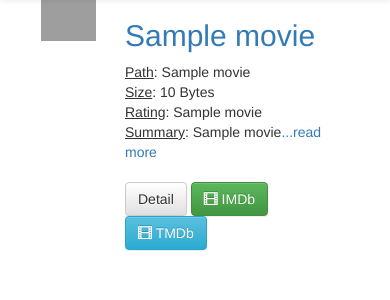
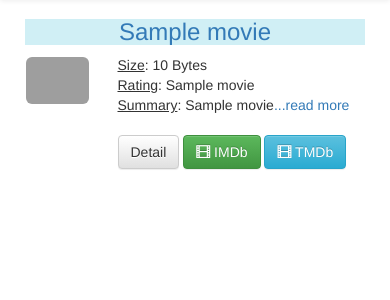
Before and after one commit to LobsterBandit/Movie_DB_App, a Flask app: template app/Templates/top_rated.html in a window 390 px wide. Shown: the part 71-371 px from the top of the page. Run offline with Flask 2, Linux system fonts and the light colour scheme; the template is opened without the code that fills it: most values are stand-ins (such as "Sample title", 1, 10 or a date in 2020); some libraries are stand-ins or nearby versions; grey boxes are pictures that could not be loaded.

Commit message:
Updated HTML/CSS styling

```diff
--- a/app/Templates/base.html
+++ b/app/Templates/base.html
@@ -35,7 +35,7 @@
 						<li><a href={{ url_for('list') }}>Movie List</a></li>
 						<li><a href={{ url_for('recent') }}>Recent Additions</a></li>
 						<li><a href={{ url_for('movie_3d') }}>3D</a></li>
-						<li><a href={{ url_for('top_rated') }}Top Rated</a></li>
+						<li><a href={{ url_for('top_rated') }}>Top Rated</a></li>
 					</ul>
 				</div>
 			</div>
--- a/app/Templates/movie_list.html
+++ b/app/Templates/movie_list.html
@@ -6,7 +6,7 @@
 				{% for movie in movies %}
 					<div class="col-xs-12 col-sm-6 col-md-4 col-lg-3">
 						<h3><a href="/movie/{{ movie[8] }}" >{{ movie[4][:23] }}</a></h3>
-						<div><u>Path</u>: {{ movie[3][:30] }}</div>
+						<!--<div><u>Path</u>: {{ movie[3][:30] }}</div>-->
 						<div><u>Size</u>: {{ movie[2]|filesizeformat() }}</div>
 						<div><u>Rating</u>: {{ movie[9] }}</div>
 						<div><u>Summary</u>: {{ movie[7][:90] }}<a href="/movie/{{ movie[8] }}" >...read more</a></div>
--- a/app/Templates/top_rated.html
+++ b/app/Templates/top_rated.html
@@ -2,19 +2,52 @@
 
 {% block content %}
 	<div class="container-fluid offsetnav">
-		<div class="row-fluid row-center">
+		<div class="row">
 			{% for movie in movies %}
-				<div class="col-xs-3 col-sm-2 col-md-2 col-lg-1">
+                <div class="col-md-6 col-lg-4 hidden-xs hidden-sm">
+                    <h2 class="titlebg" align="center"><a href="/movie/{{ movie[8] }}">{{ movie[4] }}</a></h2>
+                    <div class="row">
+                        <div class="col-md-4 col-lg-4">
+                            <a href="/movie/{{ movie[8] }}" title="{{ movie[4] }}">
+                                <img src="https://image.tmdb.org/t/p/w500/{{ movie[12] }}" class="image-responsive img-rounded myimgclass">
+                            </a>
+                        </div>
+                        <div class="col-md-8 col-lg-8">
+                            <div><u>Size</u>: {{ movie[2]|filesizeformat() }}</div>
+                            <div><u>Rating</u>: {{ movie[9] }}</div>
+                            <div><u>Summary</u>: {{ movie[7][:350] }}<a href="/movie/{{ movie[8] }}" >...read more</a></div><br>
+                            <a class="btn btn-default" href="/movie/{{ movie[8] }}" role="button">
+                                Detail
+                            </a>
+                            <a class="btn btn-success" target="_blank" href="https://www.imdb.com/title/{{ movie[8] }}" role="button">
+                                <span class="glyphicon glyphicon-film"></span>
+                                IMDb
+                            </a>
+                            <a class="btn btn-info" target="_blank" href="https://www.tmdb.org/movie/{{ movie[6] }}">
+                                <span class="glyphicon glyphicon-film"></span>
+                                TMDb
+                            </a>
+                            <!--<a class="btn btn-danger" target="_blank" href="https://www.youtube.com/watch?v={{ movie[10] }}" role="button">-->
+                                <!--<span class="glyphicon glyphicon-play-circle"></span>-->
+                                <!--Trailer-->
+                            <!--</a>-->
+                        </div>
+                    </div>
+                </div>
+
+                <!-- different grid design for smaller screens -->
+                <div class="col-xs-12 col-sm-12 hidden-md hidden-lg">
+                    <h3 class="titlebg" align="center"><a href="/movie/{{ movie[8] }}">{{ movie[4] }}</a></h3>
+                </div>
+				<div class="col-xs-3 col-sm-2 hidden-md hidden-lg">
                     <a href="/movie/{{ movie[8] }}" title="{{ movie[4] }}">
-                        <img src="https://image.tmdb.org/t/p/w500/{{ movie[12] }}" class="image-responsive myimgclass">
+                        <img src="https://image.tmdb.org/t/p/w500/{{ movie[12] }}" class="image-responsive img-rounded myimgclass">
                     </a>
 				</div>
-				<div class="col-xs-9 col-sm-10 col-md-4 col-lg-3">
-                    <h2><a href="/movie/{{ movie[8] }}" >{{ movie[4] }}</a></h2>
-                    <div><u>Path</u>: {{ movie[3] }}</div>
+				<div class="col-xs-9 col-sm-10 hidden-md hidden-lg">
                     <div><u>Size</u>: {{ movie[2]|filesizeformat() }}</div>
                     <div><u>Rating</u>: {{ movie[9] }}</div>
-                    <div><u>Summary</u>: {{ movie[7][:100] }}<a href="/movie/{{ movie[8] }}" >...read more</a></div><br>
+                    <div><u>Summary</u>: {{ movie[7][:150] }}<a href="/movie/{{ movie[8] }}" >...read more</a></div><br>
                     <a class="btn btn-default" href="/movie/{{ movie[8] }}" role="button">
                         Detail
                     </a>
--- a/app/static/css/styles.css
+++ b/app/static/css/styles.css
@@ -25,6 +25,10 @@ img {
     padding-top: 70px;
 }
 
+.titlebg {
+    background-color: rgba(188, 232, 241, 0.7);
+}
+
 /*.navbar-nav > li > a, .navbar-brand {
     padding-top:5px !important; padding-bottom:0 !important;
     height: 30px;
--- a/app/views.py
+++ b/app/views.py
@@ -49,7 +49,7 @@ def movie_3d():
 
 @app.route('/top-rated/')
 def top_rated():
-    query = 'select * from Movie_List order by Rating limit 12'
+    query = 'select * from Movie_List order by Rating desc limit 12'
     movies = query_db(query)
     return render_template('top_rated.html',
                            title='Top Rated',
```
Also changed, not shown: app/Templates/movie_page.html (+7 -7 lines).
